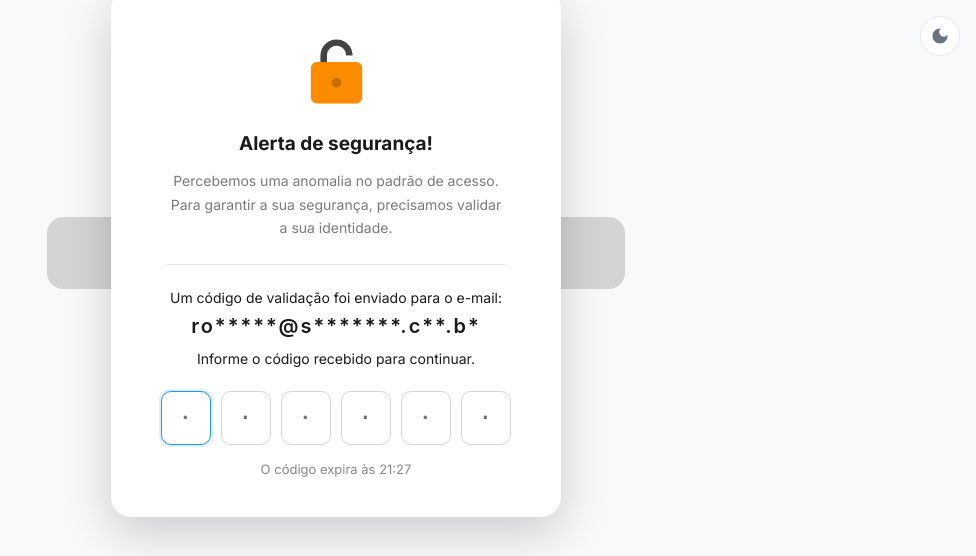
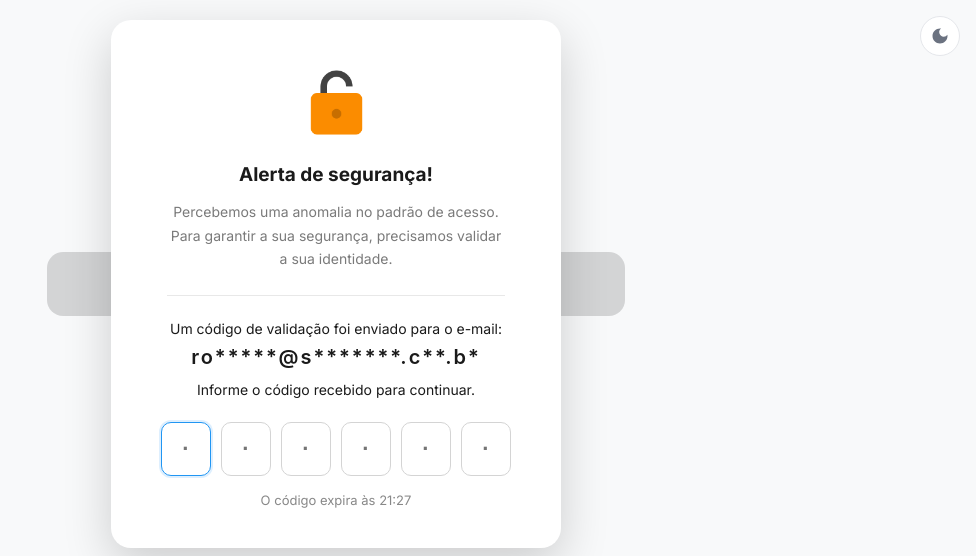
Before and after one commit to 0930205650love-sudo/afaas2, a Flask app: page /2fa in a window 1280 px wide. Shown: the top 556 px of the page, without its empty margins (304-1280 px from the left). Run offline with Flask 3, Linux system fonts and the light colour scheme; parts of the project's set-up code (start-up, migrations or seed data) failed here and were passed over.

Commit message:
Ajuste posicionamento vertical do popup de segurança e sucesso (top: 55px)

```diff
--- a/templates/2fa.html
+++ b/templates/2fa.html
@@ -305,7 +305,7 @@ document.addEventListener('DOMContentLoaded', function() {
 /* Security Popup Overlay */
 .security-overlay {
     position: absolute;
-    top: 20px;
+    top: 55px;
     left: -80px;
     right: -80px;
     bottom: -28px;
@@ -419,7 +419,7 @@ document.addEventListener('DOMContentLoaded', function() {
 /* Success Popup */
 .success-overlay {
     position: absolute;
-    top: 20px;
+    top: 55px;
     left: -80px;
     right: -80px;
     bottom: -28px;
```
